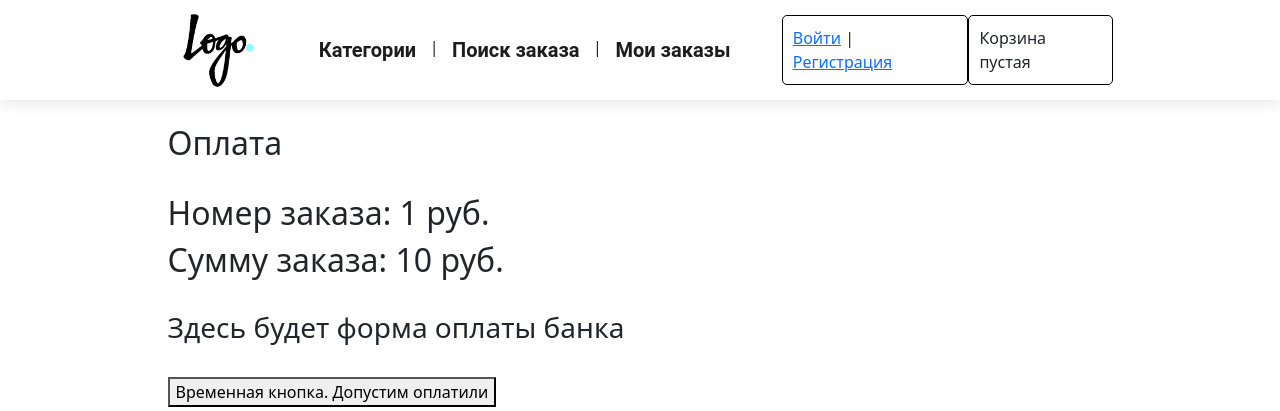
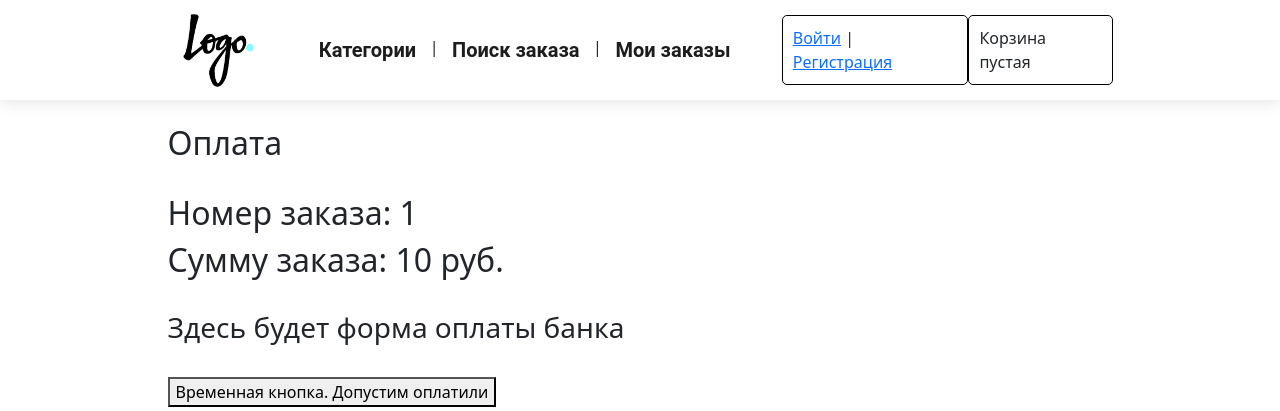
Before and after one commit to vackuzn/sbor, a Django app: page /order/1/pay in a window 1280 px wide. Shown: the top 411 px of the page. Run offline with Django 3.2, Linux system fonts and the light colour scheme; tables that the repository leaves empty hold one stand-in row (values such as "Sample post"); parts of the project's set-up code (start-up, migrations or seed data) failed here and were passed over; some libraries are stand-ins or nearby versions.

Commit message:
deleted rub. from number order

```diff
--- a/internet_shop/order_and_pay/templates/order_and_pay/pay.html
+++ b/internet_shop/order_and_pay/templates/order_and_pay/pay.html
@@ -14,7 +14,7 @@
 
 <h2>Оплата</h2>
 <br>
-<h2>Номер заказа: {{order.order_number}} руб.</h2>
+<h2>Номер заказа: {{order.order_number}} </h2>
 <h2>Сумму заказа: {{order.total_price}} руб.</h2>
 <br>
 <h3> Здесь будет форма оплаты банка </h3>
```
